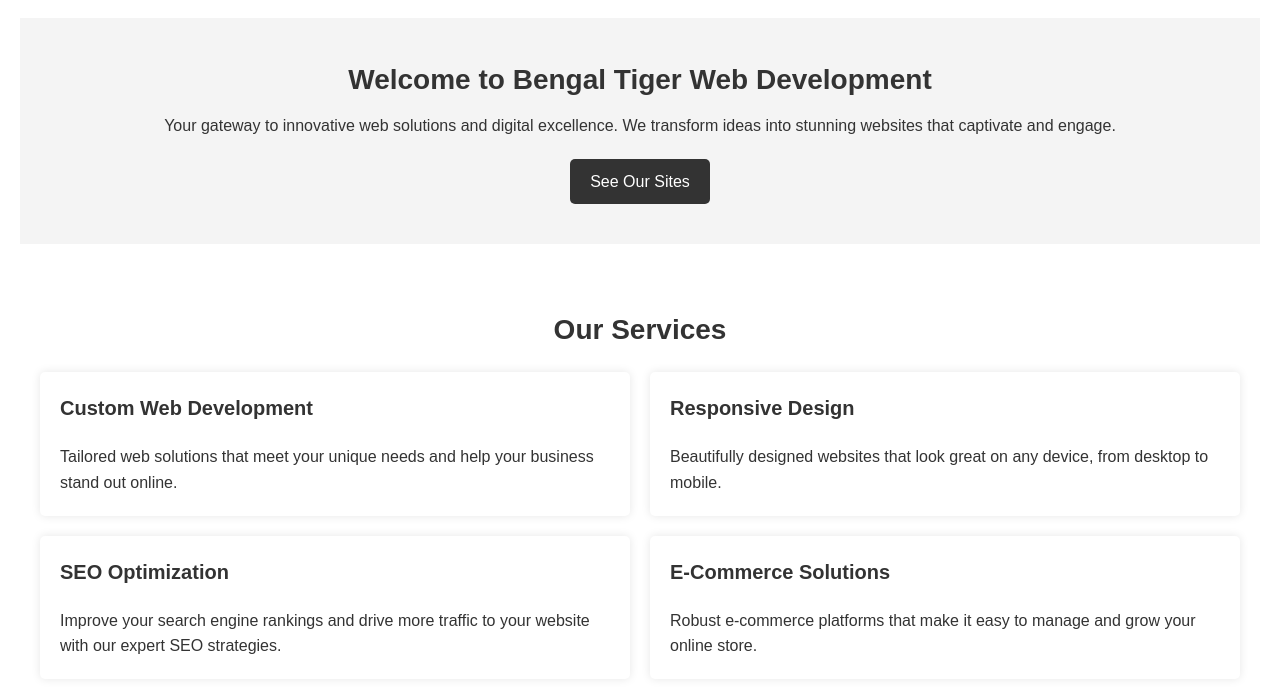
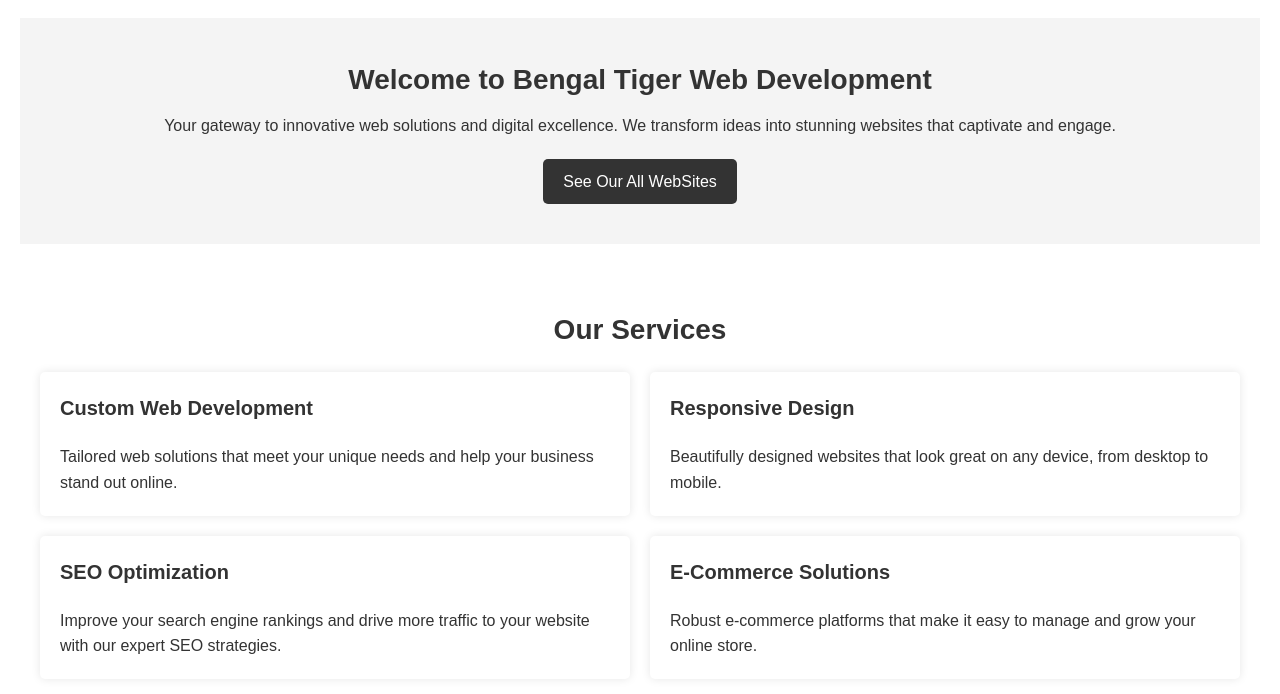
Before and after one commit to bengeltigerWD/AL-HIDAYA-WEB-STUDIO-BD, a plain HTML site: page index.html in a window 1280 px wide. Shown: the part 106-800 px from the top of the page. Drawn offline with Linux system fonts and the light colour scheme.

Commit message:
Update index.html

```diff
--- a/index.html
+++ b/index.html
@@ -109,7 +109,7 @@
             <div class="container">
                 <h2>Welcome to Bengal Tiger Web Development</h2>
                 <p>Your gateway to innovative web solutions and digital excellence. We transform ideas into stunning websites that captivate and engage.</p>
-                <a href="portfolio.html" class="btn">See Our Sites </a>
+                <a href="portfolio.html" class="btn">See Our All WebSites </a>
             </div>
         </section>
 
```
